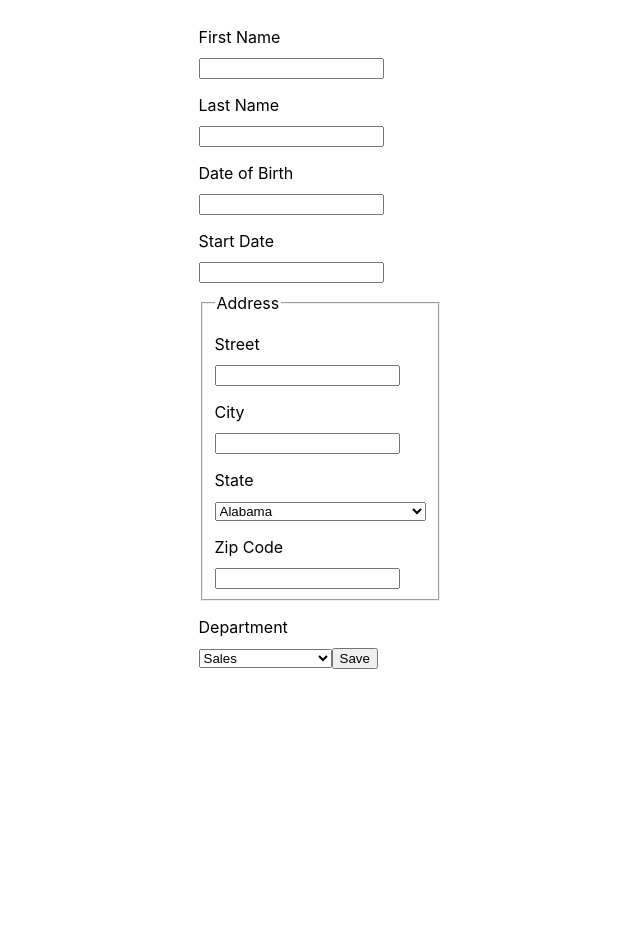
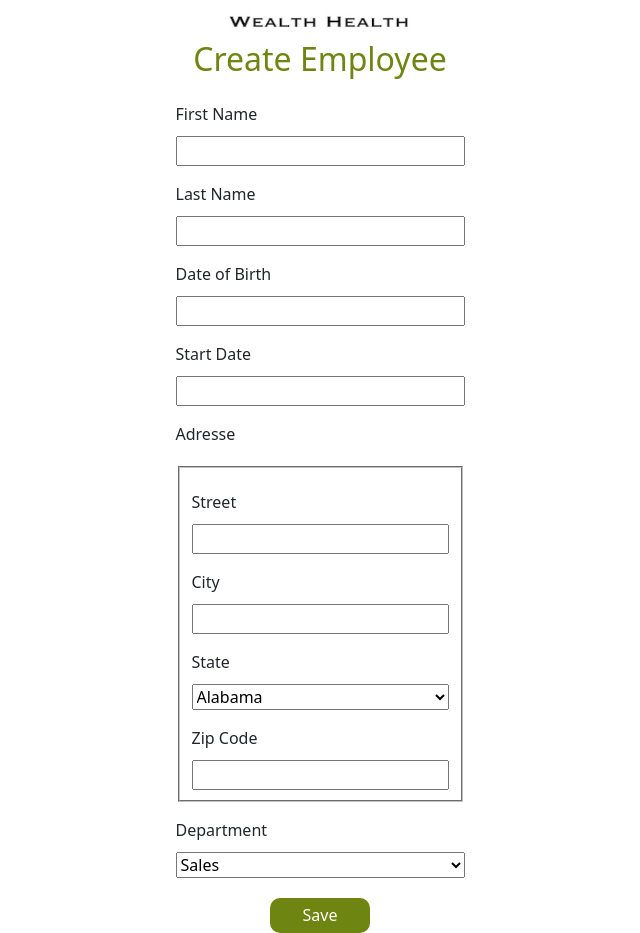
Before and after one commit to Soukainalarabi/Wealth-Health, a React (Create React App) app: page / in a window 1280 px wide. Shown: the part 160-1093 px from the top of the page, without its empty margins (320-960 px from the left). Before the commit the page ends 829 px from the top, so only its background shows below. Built offline with nearby package versions, Linux system fonts and the light colour scheme.

Commit message:
componentSelect

```diff
--- a/package.json
+++ b/package.json
@@ -6,7 +6,11 @@
     "@testing-library/jest-dom": "^5.14.1",
     "@testing-library/react": "^13.0.0",
     "@testing-library/user-event": "^13.2.1",
+    "bootstrap": "^5.3.2",
+    "date-fns": "^2.30.0",
     "react": "^18.2.0",
+    "react-bootstrap": "^2.9.1",
+    "react-calendar": "^4.6.1",
     "react-dom": "^18.2.0",
     "react-router-dom": "6.10.0",
     "react-scripts": "5.0.1",
--- a/src/App.js
+++ b/src/App.js
@@ -1,12 +1,15 @@
 import React from 'react';
 import { BrowserRouter as Router ,Routes , Route } from 'react-router-dom';
+import 'bootstrap/dist/css/bootstrap.min.css';
 import Home from './components/Home'
 import EmployeesList from './components/EmployeesList';
+import Navigation from './components/Navigation';
 
 export default function App() {
   return (
      <React.StrictMode>
     <Router>
+      <Navigation/>
       <Routes>
         <Route path="/" element={<Home />} />
         <Route path="/employeesList" element={<EmployeesList />} />
--- a/src/components/EmployeesList.js
+++ b/src/components/EmployeesList.js
@@ -1,5 +1,60 @@
+import Table from 'react-bootstrap/Table';
+import { Link } from "react-router-dom"
+
 export default function EmployeesList(){
     return(
-        <div>hello</div>
-    )
+        <div id="employee-div" className="container">
+        <h1>Current Employees </h1>
+        <div id="employee-table" class="display">
+        <Table striped bordered hover >
+      <thead>
+        <tr>
+          <th>First Name</th>
+          <th>Last Name</th>
+          <th>Start Date</th>
+          <th>Department</th>
+          <th>Date of Birth</th>
+          <th>Street</th>
+          <th>City</th>
+          <th>State</th>
+          <th>Zip Code</th>
+        </tr>
+      </thead>
+      <tbody>
+        <tr>
+        <td colSpan={2}>Mark stark</td>
+          <td>Otto</td>
+          <td>Otto</td>
+          <td>Otto</td>
+          <td>Otto</td>
+          <td>Otto</td>
+          <td>Otto</td>
+          <td>@mdo</td>
+        </tr>
+        <tr>
+          <td colSpan={2}>Jacob vtrfcd</td>
+          <td>Otto</td>
+          <td>Otto</td>
+          <td>Otto</td>
+          <td>Otto</td>
+          <td>Otto</td>
+          <td>Otto</td>
+          <td>@mdo</td>
+        </tr>
+        <tr>
+        <td colSpan={2}>Larry the Bird</td>
+          <td>Otto</td>
+          <td>Otto</td>
+          <td>Otto</td>
+          <td>Otto</td>
+          <td>Otto</td>
+          <td>Otto</td>
+          <td>@mdo</td>
+        </tr>
+      </tbody>
+    </Table>
+        <Link to="/">Home</Link>
+    </div>
+    </div>
+      )
 }
--- a/src/components/Home.js
+++ b/src/components/Home.js
@@ -1,30 +1,44 @@
 import React, { useRef, useState } from 'react';
-import { useNavigate,Link } from "react-router-dom";
-
-import { states } from '../stateApi';
+import { useNavigate } from 'react-router-dom';
+import 'bootstrap/dist/css/bootstrap.min.css';
+import Modal from 'react-bootstrap/Modal';
+import { Button } from 'react-bootstrap';
+ import { states } from '../stateApi';
 import '../index.css';
+import Calendar from 'react-calendar';
+import { format } from 'date-fns';
+import SelectComponent from './SelectComponent';
 
 export default function Home() {
-  const [created, setCreated] = useState(false)
-  const navigate = useNavigate()
+  const [showModal, setShowModal] = useState(false);
+   const navigate = useNavigate()
   const [isFormCompleted, setFormCompled] = useState(false)
-  const firstNameInput = useRef();
+  const [showDateOfBirthCalendar, setShowDateOfBirthCalendar] = useState(false);
+  const [showStartDateCalendar, setShowStartDateCalendar] = useState(false);
+  const departements=["Sales","Marketing","Engineering","Human Resources","Legal"]
+    const firstNameInput = useRef();
   const lastNameInput = useRef();
   const dateOfBirthInput = useRef();
   const startDateInput = useRef();
   const departmentSelect = useRef();
-  const stateSelect = useRef();
+   const stateSelect = useRef();
   const streetInput = useRef();
   const cityInput = useRef();
   const zipCodeInput = useRef();
+  const minAge = 20;
+  const currentDate = new Date();
+  currentDate.setFullYear(currentDate.getFullYear() - minAge);
+  const [selectedDate, setSelectedDate] = useState(null);
   const submitForm = (e) => {
     e.preventDefault()
     if (!firstNameInput.current.value || !lastNameInput.current.value || !dateOfBirthInput.current.value || !startDateInput.current.value || !streetInput.current.value || !cityInput.current.value || !zipCodeInput.current.value) {
       setFormCompled(true)
       return
     }
-    setCreated(true);
 
+    setShowModal(true);
+    dateOfBirthInput.current.value = '';
+    startDateInput.current.value = format(currentDate, 'dd/MM/yyyy');
     const employee = {
       firstName: firstNameInput.current.value,
       lastName: lastNameInput.current.value,
@@ -37,33 +51,61 @@ export default function Home() {
       departmentValue: departmentSelect.current.value
     }
     localStorage.setItem("NewEmployee", JSON.stringify(employee)) //enregister l'objet dans localStorage
+    // navigate("/employeesList")
 
+  }
+
+
+  const allEmployee=()=>{
     navigate("/employeesList")
   }
+  const toggleDateOfBirthCalendar = () => {
+    setShowDateOfBirthCalendar(!showDateOfBirthCalendar);
+    setShowStartDateCalendar(false); // Fermez le calendrier de la date de debut
+  };
 
+  const toggleStartDateCalendar = () => {
+    setShowStartDateCalendar(!showStartDateCalendar);
+    setShowDateOfBirthCalendar(false); // Fermez le calendrier de la date de naissance
+  };
   return (
     <div className="App">
-      <div className="title">
-        <h1>HRnet</h1>
-      </div>
       <div className="container">
-        <Link to="/employeesList">View Current Employees</Link>
-
         <h2>Create Employee</h2>
-        <form onSubmit={submitForm}>
+        <form onSubmit={submitForm} >
           <label >First Name</label>
           <input ref={firstNameInput} type="text" id="first-name" />
           <label >Last Name</label>
           <input ref={lastNameInput} type="text" id="last-name" />
-
           <label >Date of Birth</label>
-          <input ref={dateOfBirthInput} id="date-of-birth" type="text" />
-
-          <label >Start Date</label>
-          <input ref={startDateInput} id="start-date" type="text" />
+          <input ref={dateOfBirthInput} id="date-of-birth" type="text" onClick={toggleDateOfBirthCalendar} />
+          {showDateOfBirthCalendar && (
+            <Calendar
+              onChange={(date) => {
+                if (date <= currentDate) {
+                  setSelectedDate(date);
+                  dateOfBirthInput.current.value = format(date, 'dd/MM/yyyy');
+                }
+                toggleDateOfBirthCalendar();
+              }}
+              value={selectedDate}
+            />
+          )}
+          <label>Start Date</label>
+          <input ref={startDateInput} id="start-date" type="text" onClick={toggleStartDateCalendar} />
+          {showStartDateCalendar && (
+            <Calendar
+              onChange={(date) => {
+                setSelectedDate(date);
+                startDateInput.current.value = format(date, 'dd/MM/yyyy');
+                toggleStartDateCalendar();
+              }}
+              value={selectedDate}
+            />
+          )}
+          <label >Adresse</label>
 
           <fieldset className="address">
-            <legend>Address</legend>
 
             <label >Street</label>
             <input ref={streetInput} id="street" type="text" />
@@ -72,29 +114,31 @@ export default function Home() {
             <input ref={cityInput} id="city" type="text" />
 
             <label>State</label>
-            <select ref={stateSelect} name="state" id="state">
-              {states.map((state) => (
-                <option key={state.abbreviation} value={state.name}>{state.name}</option>
-              ))}
-            </select>
-
+            <SelectComponent options={states} name="state" id="state" optionSelected={stateSelect}  key={stateSelect.abbreviation}/>
             <label>Zip Code</label>
             <input ref={zipCodeInput} id="zip-code" type="number" />
           </fieldset>
 
           <label>Department</label>
-          <select ref={departmentSelect} name="department" id="department">
-            <option key="sales">Sales</option>
-            <option key="marketing">Marketing</option>
-            <option key="engineering">Engineering</option>
-            <option key="hr">Human Resources</option>
-            <option key="legal">Legal</option>
-          </select>
-          <button type="submit">Save</button>
+
+          <SelectComponent options={departements} name="department" id="department" optionSelected={departmentSelect} />
+          {isFormCompleted && !showModal ? (<div className="erreur">veuillez remplire le formulaire</div>) : null}
+          <button className="buttonSubmit"type="submit">Save</button>
 
         </form>
-        {isFormCompleted && !created ? (<div className="erreur">veuillez remplire le formulaire</div>) : null}
-        {created ? (<div id="confirmation" className="modal">Employee Created!</div>) : null}
+        {showModal && (
+          <Modal show={showModal} onHide={() => setShowModal(false)}>
+            <Modal.Header closeButton>
+              <Modal.Title>We have received your registration, you can now see the list of employees</Modal.Title>
+            </Modal.Header>
+            <Modal.Body>
+        <Button onClick={allEmployee}>Voir les employees</Button>
+        <Button onClick={() => setShowModal(false)}>Close</Button>
+
+        </Modal.Body>
+
+          </Modal>
+        )}
 
       </div>
     </div>
--- /dev/null
+++ b/src/components/Navigation.js
@@ -0,0 +1,10 @@
+import logo from "../assets/logo.png"
+export default function Navigation(){
+    return(
+        <div className="container">
+
+        <img className="imgLogo" src={logo} alt="logo du site" />
+
+    </div>
+    )
+}
--- /dev/null
+++ b/src/components/SelectComponent.js
@@ -0,0 +1,12 @@
+import React from 'react';
+export default function SelectComponent({ options, name, id,optionSelected }) {
+  return (
+    <select ref={optionSelected} name={name} id={id}>
+      {options.map((option, index) => (
+       <option key={typeof option === 'object' ? option.abbreviation : option} value={typeof option === 'object' ? option.name : option}>
+       {typeof option === 'object' ? option.name : option}
+     </option>
+      ))}
+    </select>
+  );
+}
--- a/src/index.css
+++ b/src/index.css
@@ -30,10 +30,79 @@ label {
   margin-top: 1rem;
   margin-bottom: 10px;
 }
-
+.modal-body{
+  display: flex;
+    justify-content: flex-end;
+}
+.react-calendar{
+  width: 300px;
+}
+.react-calendar__navigation__label{
+  width: 200px!important;
+}
+fieldset {
+  display: grid !important;
+  margin-inline-start: 2px !important;
+  margin-inline-end: 2px!important;
+  padding-block-start: 0.35em !important;
+  padding-inline-start: 0.75em !important;
+  padding-inline-end: 0.75em !important;
+  padding-block-end: 0.625em !important;
+  min-inline-size: min-content !important;
+  border-width: 2px !important;
+  border-style: groove !important;
+  border-color: rgb(192, 192, 192) !important;
+  border-image: initial !important;
+}
+.react-calendar button{
+  border: 1 solid silver!important ;
+}
+.modal-header {
+  display: flex;
+  align-items: baseline !important;}
+.modal-body button{
+  margin-left: 4px;
+}
 .address {
   margin-top: 10px;
 }
+/* fieldset.address > label {
+  display: flex;
+  flex-direction: column;
+} */
 .erreur{
   color:red;
 }
+form{
+  display: flex;
+  flex-direction: column;
+}
+.imgLogo{
+  width: 250px;
+  height: 200px;
+}
+h2{
+  color: #6e8511 !important;
+}
+.buttonSubmit{
+   width: 100px;
+   height: 35px;
+    margin-left: auto !important;;
+    margin-right: auto !important;;
+    margin-top: 20px!important;
+    background-color: #6e8511!important;
+    color: white !important;
+    border-radius: 10px!important;
+    border: none !important;
+}
+.modal-content {
+  margin-top: 400px!important;
+}
+.modal-header {
+  border-bottom: none!important}
+  .modal-body button {
+    background-color: #6e8511!important;
+    border: none!important;
+    display: flex;
+    justify-content: space-evenly;
+  }
--- a/src/index.js
+++ b/src/index.js
@@ -1,6 +1,8 @@
 import React from 'react';
 import ReactDOM from 'react-dom/client';
 import './index.css';
+import 'bootstrap/dist/css/bootstrap.min.css';
+
 import App from './App';
 
 const root = ReactDOM.createRoot(document.getElementById('root'));
```
Also changed, not shown: src/components/Date.js (added, +12 -0 lines), src/components/ModalEmployee.js (added, +16 -0 lines), 2 other files (tests, documents, lock files or other folders).
